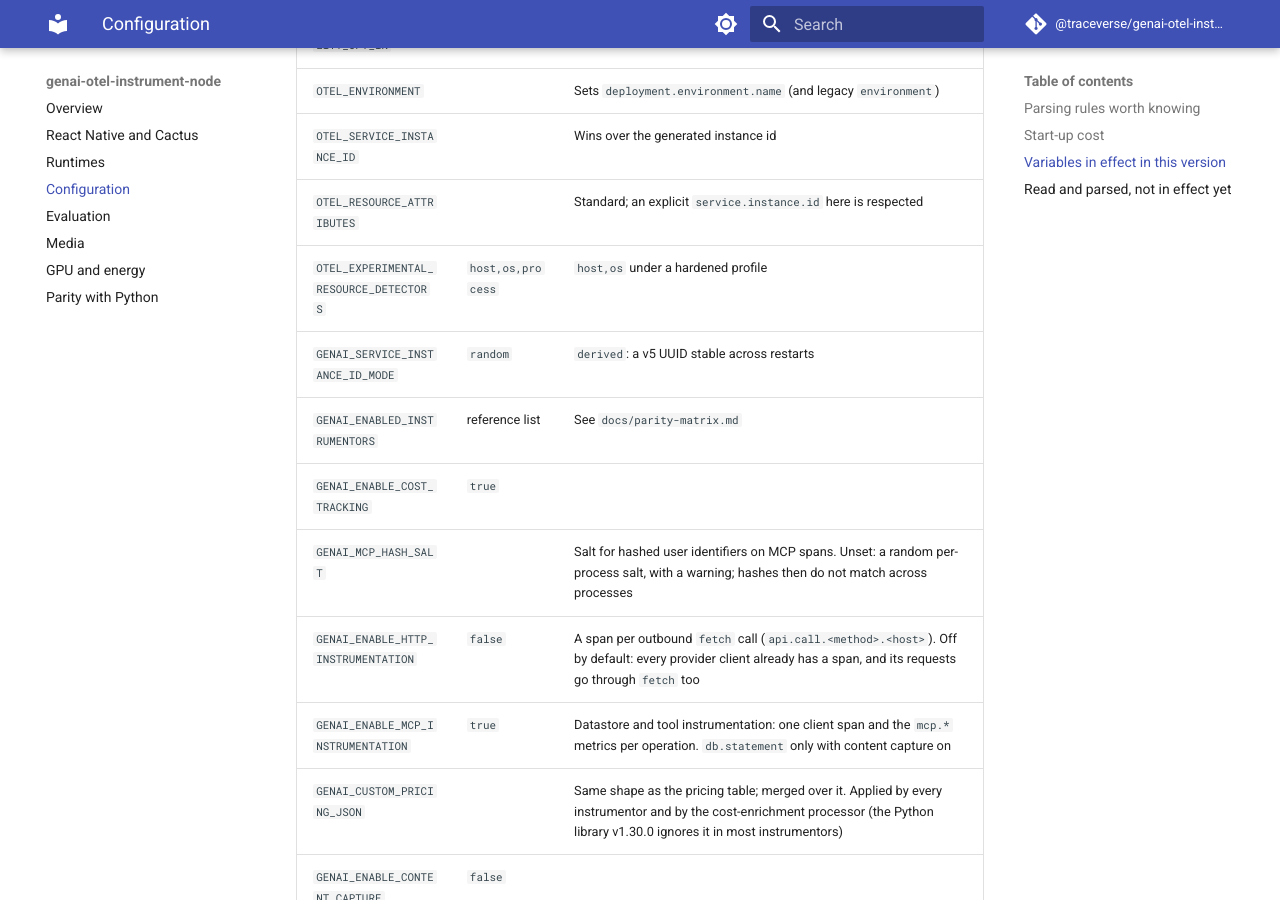
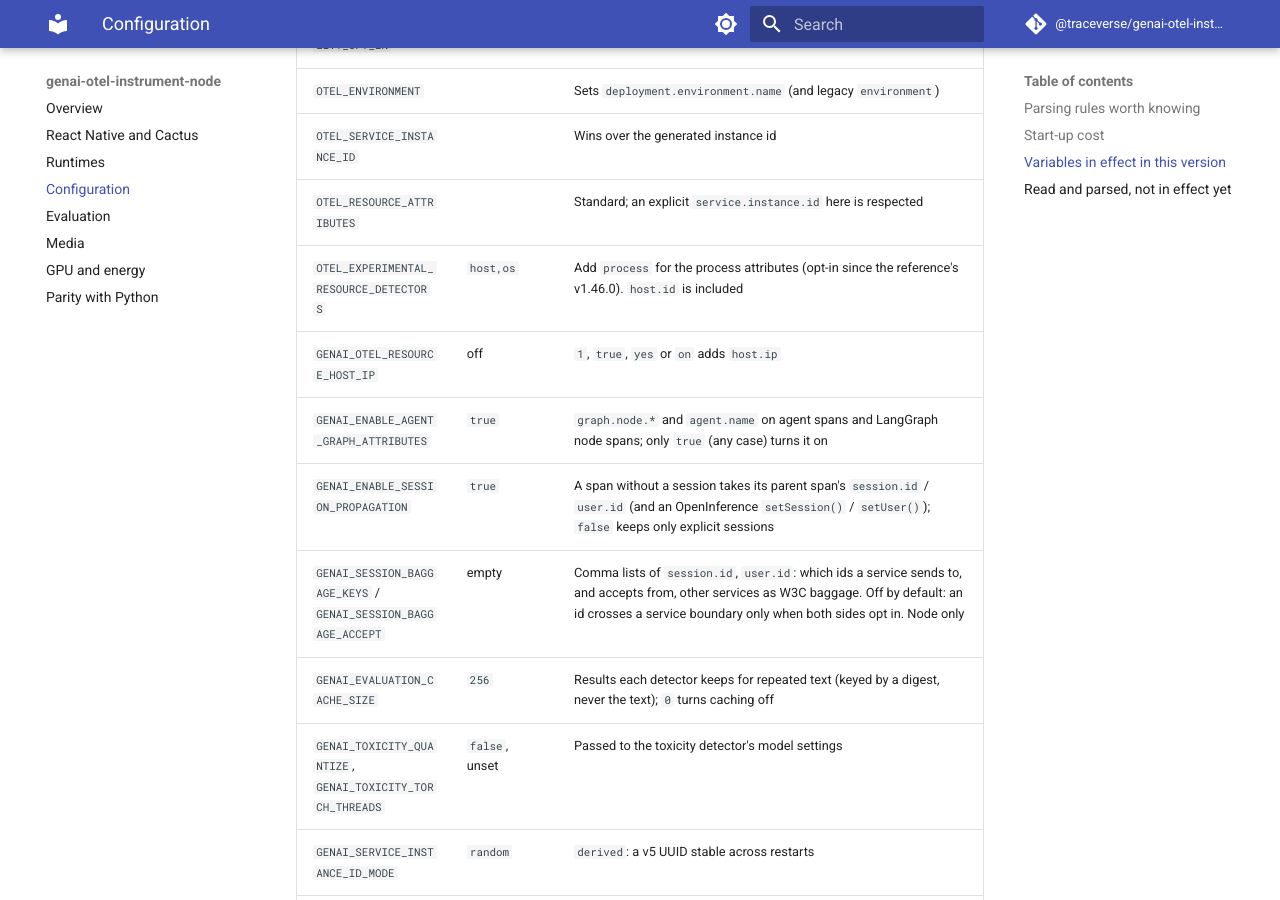
Before and after one commit to Mandark-droid/genai-otel-instrument-node-docs, an MkDocs documentation site: the page built from docs/configuration.md, in a window 1280 px wide and 900 px high, scrolled down 1956 px. Built offline with MkDocs 1.6.1 and Material for MkDocs 9.7.7, drawn with Linux system fonts in a browser that asks for light colours; some of the changed text lies outside the part shown.

Commit message:
0.1.0-alpha.9: reference v1.46.0, new settings, session propagation
Claude-Session: https://claude.ai/code/session_01BSA34oZNK9HCJe7D3SY1BH

```diff
--- a/docs/configuration.md
+++ b/docs/configuration.md
@@ -1,7 +1,7 @@
 # Configuration
 
 Configuration is read from the environment, with the **same variables, defaults and
-parsing as the Python library** `genai_otel_instrument` v1.30.0. The authoritative list,
+parsing as the Python library** `genai_otel_instrument` v1.46.0. The authoritative list,
 with the value produced for every raw input, is `contract/config.json`; the contract test
 checks this SDK against all of it.
 
@@ -67,7 +67,13 @@ before: an ES-module import of a library that cannot run on Node 18 (anything on
 | `OTEL_ENVIRONMENT` | | Sets `deployment.environment.name` (and legacy `environment`) |
 | `OTEL_SERVICE_INSTANCE_ID` | | Wins over the generated instance id |
 | `OTEL_RESOURCE_ATTRIBUTES` | | Standard; an explicit `service.instance.id` here is respected |
-| `OTEL_EXPERIMENTAL_RESOURCE_DETECTORS` | `host,os,process` | `host,os` under a hardened profile |
+| `OTEL_EXPERIMENTAL_RESOURCE_DETECTORS` | `host,os` | Add `process` for the process attributes (opt-in since the reference's v1.46.0). `host.id` is included |
+| `GENAI_OTEL_RESOURCE_HOST_IP` | off | `1`, `true`, `yes` or `on` adds `host.ip` |
+| `GENAI_ENABLE_AGENT_GRAPH_ATTRIBUTES` | `true` | `graph.node.*` and `agent.name` on agent spans and LangGraph node spans; only `true` (any case) turns it on |
+| `GENAI_ENABLE_SESSION_PROPAGATION` | `true` | A span without a session takes its parent span's `session.id` / `user.id` (and an OpenInference `setSession()` / `setUser()`); `false` keeps only explicit sessions |
+| `GENAI_SESSION_BAGGAGE_KEYS` / `GENAI_SESSION_BAGGAGE_ACCEPT` | empty | Comma lists of `session.id`, `user.id`: which ids a service sends to, and accepts from, other services as W3C baggage. Off by default: an id crosses a service boundary only when both sides opt in. Node only |
+| `GENAI_EVALUATION_CACHE_SIZE` | `256` | Results each detector keeps for repeated text (keyed by a digest, never the text); `0` turns caching off |
+| `GENAI_TOXICITY_QUANTIZE`, `GENAI_TOXICITY_TORCH_THREADS` | `false`, unset | Passed to the toxicity detector's model settings |
 | `GENAI_SERVICE_INSTANCE_ID_MODE` | `random` | `derived`: a v5 UUID stable across restarts |
 | `GENAI_ENABLED_INSTRUMENTORS` | reference list | See `docs/parity-matrix.md` |
 | `GENAI_ENABLE_COST_TRACKING` | `true` | |
@@ -111,6 +117,8 @@ reported in the log at start-up; it is never silently ignored.
 |---|---|---|
 | `GENAI_CO2_COUNTRY_ISO_CODE`, `GENAI_CO2_REGION`, `GENAI_CO2_CLOUD_PROVIDER`, `GENAI_CO2_CLOUD_REGION`, `GENAI_CO2_OFFLINE_MODE`, `GENAI_CO2_TRACKING_MODE`, `GENAI_CO2_USE_MANUAL`, `GENAI_CODECARBON_LOG_LEVEL` | codecarbon's location and mode settings. There is no codecarbon here: CO2 is energy times `GENAI_CARBON_INTENSITY` | - |
 | `GENAI_ENABLE_CONCURRENCY_METRICS` | Read by the Python library's configuration and used by nothing there either | - |
+| `GENAI_EVALUATION_MODE`, `GENAI_EVALUATION_QUEUE_SIZE`, `GENAI_EVALUATION_MAX_CHARS`, `GENAI_TOXICITY_MAX_CHARS`, `GENAI_EVALUATION_SHUTDOWN_TIMEOUT` | Background evaluation (Python 1.36.0): detectors run off the request path from a bounded queue. Here they still run inline | later |
+| `GENAI_DECISION_HTTP_MATCHER`, `GENAI_DECISION_LEGACY_LLM_KIND`, `GENAI_DECISION_PROVIDER` | Decision spans from HTTP decision services (Python 1.38.0). Decision *pricing* is in effect: a span with `gen_ai.request.type = decision` is priced | later |
 
 Variables the Python library reads that this SDK does not, and why, are listed in
 `tests/contract/config.contract.test.ts` (`NOT_READ`). The test fails if a future
```
Also changed, not shown: docs/index.md (+2 -2 lines), docs/parity-matrix.md (+1 -1 lines), docs/react-native.md (+2 -1 lines).
